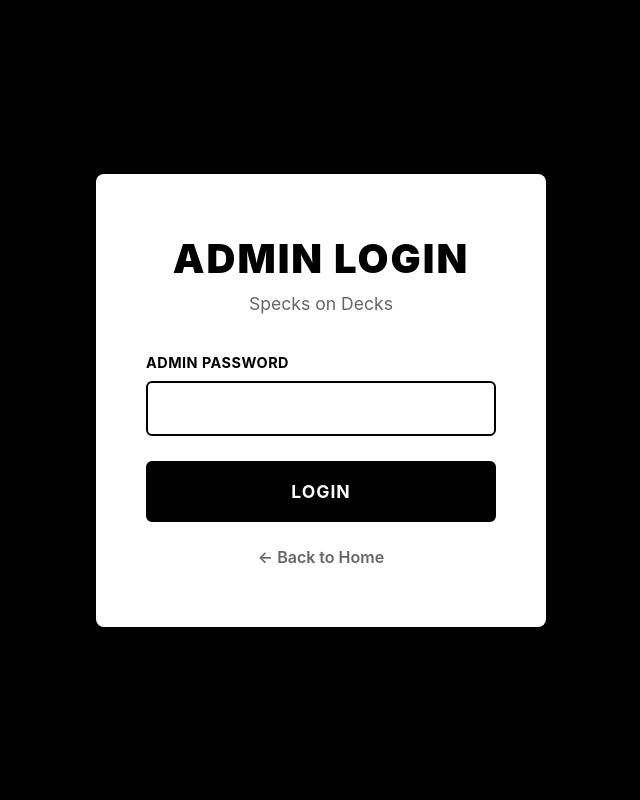
After one commit to Zetroseeeee/specksondecks, a Flask app: page /admin/login in a window 1280 px wide. The commit adds this page. Shown: the whole page, without its empty margins (319-959 px from the left). Run offline with Flask 3, Linux system fonts and the light colour scheme.

Commit message:
Add password protection to admin dashboard with login page and logout functionality

```diff
--- a/app.py
+++ b/app.py
@@ -4,14 +4,27 @@ Flask web application for handling bookings, quotes, and tracking
 Version: 2.0 - Professional Visual Design
 """
 
-from flask import Flask, render_template, request, jsonify, redirect, url_for
+from flask import Flask, render_template, request, jsonify, redirect, url_for, session
 from database import BookingDatabase
 from email_system import EmailSystem
 from datetime import datetime
 import os
+from functools import wraps
 
 app = Flask(__name__)
-app.secret_key = 'specks-on-decks-secret-key-change-this'
+app.secret_key = os.getenv('SECRET_KEY', 'specks-on-decks-secret-key-change-this-in-production')
+
+# Admin password from environment variable
+ADMIN_PASSWORD = os.getenv('ADMIN_PASSWORD', 'admin123')  # Default for local testing
+
+def login_required(f):
+    """Decorator to protect routes that require admin login"""
+    @wraps(f)
+    def decorated_function(*args, **kwargs):
+        if not session.get('admin_logged_in'):
+            return redirect(url_for('login'))
+        return f(*args, **kwargs)
+    return decorated_function
 
 # Initialize database and email system
 db = BookingDatabase()
@@ -111,7 +124,34 @@ def submit_booking():
             'error': str(e)
         }), 400
 
+@app.route('/admin/login', methods=['GET'])
+def login():
+    """Admin login page"""
+    # If already logged in, redirect to dashboard
+    if session.get('admin_logged_in'):
+        return redirect(url_for('dashboard'))
+    return render_template('login.html')
+
+@app.route('/admin/login', methods=['POST'])
+def login_post():
+    """Handle admin login"""
+    data = request.json
+    password = data.get('password', '')
+
+    if password == ADMIN_PASSWORD:
+        session['admin_logged_in'] = True
+        return jsonify({'success': True})
+    else:
+        return jsonify({'success': False, 'error': 'Invalid password'}), 401
+
+@app.route('/admin/logout')
+def logout():
+    """Log out admin"""
+    session.pop('admin_logged_in', None)
+    return redirect(url_for('index'))
+
 @app.route('/dashboard')
+@login_required
 def dashboard():
     """Admin dashboard to view all bookings"""
     # Get all bookings
@@ -137,6 +177,7 @@ def dashboard():
                          pending_payments=pending_payments)
 
 @app.route('/booking/<int:booking_id>')
+@login_required
 def booking_detail(booking_id):
     """View details of a specific booking"""
     booking = db.get_booking(booking_id)
@@ -146,6 +187,7 @@ def booking_detail(booking_id):
     return render_template('booking_detail.html', booking=booking)
 
 @app.route('/api/update-status/<int:booking_id>', methods=['POST'])
+@login_required
 def update_status(booking_id):
     """Update booking status"""
     data = request.json
@@ -165,6 +207,7 @@ def update_status(booking_id):
     return jsonify({'success': True})
 
 @app.route('/api/update-payment/<int:booking_id>', methods=['POST'])
+@login_required
 def update_payment(booking_id):
     """Update payment information"""
     data = request.json
--- a/templates/index.html
+++ b/templates/index.html
@@ -300,7 +300,7 @@
             <p class="tagline">Professional DJ Services<br>Making Your Events Unforgettable</p>
             <div class="hero-buttons">
                 <a href="/book" class="btn btn-primary">Get Instant Quote</a>
-                <a href="/dashboard" class="btn btn-secondary">Admin Dashboard</a>
+                <a href="/admin/login" class="btn btn-secondary">Admin Dashboard</a>
             </div>
         </div>
     </section>
--- /dev/null
+++ b/templates/login.html
@@ -0,0 +1,195 @@
+<!DOCTYPE html>
+<html lang="en">
+<head>
+    <meta charset="UTF-8">
+    <meta name="viewport" content="width=device-width, initial-scale=1.0">
+    <title>Admin Login - Specks on Decks</title>
+    <style>
+        * {
+            margin: 0;
+            padding: 0;
+            box-sizing: border-box;
+        }
+
+        body {
+            font-family: -apple-system, BlinkMacSystemFont, 'Segoe UI', 'Helvetica Neue', Arial, sans-serif;
+            background: #000000;
+            min-height: 100vh;
+            display: flex;
+            align-items: center;
+            justify-content: center;
+            padding: 20px;
+        }
+
+        .login-container {
+            max-width: 450px;
+            width: 100%;
+            background: #ffffff;
+            border-radius: 8px;
+            padding: 60px 50px;
+            box-shadow: 0 10px 40px rgba(0,0,0,0.3);
+        }
+
+        .logo {
+            text-align: center;
+            margin-bottom: 40px;
+        }
+
+        .logo h1 {
+            font-size: 2.5em;
+            font-weight: 900;
+            color: #000000;
+            margin-bottom: 10px;
+            letter-spacing: 2px;
+            text-transform: uppercase;
+        }
+
+        .logo p {
+            color: #666666;
+            font-size: 1.1em;
+        }
+
+        .form-group {
+            margin-bottom: 25px;
+        }
+
+        label {
+            display: block;
+            font-weight: 700;
+            margin-bottom: 10px;
+            color: #000000;
+            text-transform: uppercase;
+            letter-spacing: 0.5px;
+            font-size: 0.9em;
+        }
+
+        input[type="password"] {
+            width: 100%;
+            padding: 15px;
+            border: 2px solid #e0e0e0;
+            border-radius: 6px;
+            font-size: 1.1em;
+            font-family: inherit;
+            transition: border-color 0.3s;
+        }
+
+        input[type="password"]:focus {
+            outline: none;
+            border-color: #000000;
+        }
+
+        .btn {
+            width: 100%;
+            padding: 18px;
+            background: #000000;
+            color: white;
+            border: 2px solid #000000;
+            border-radius: 6px;
+            font-size: 1.1em;
+            font-weight: 700;
+            text-transform: uppercase;
+            letter-spacing: 1px;
+            cursor: pointer;
+            transition: all 0.3s;
+            font-family: inherit;
+        }
+
+        .btn:hover {
+            background: white;
+            color: #000000;
+            transform: translateY(-2px);
+            box-shadow: 0 4px 12px rgba(0,0,0,0.2);
+        }
+
+        .error-message {
+            background: #ffebee;
+            color: #c62828;
+            padding: 15px;
+            border-radius: 6px;
+            margin-bottom: 20px;
+            border-left: 4px solid #c62828;
+            display: none;
+        }
+
+        .back-link {
+            text-align: center;
+            margin-top: 25px;
+        }
+
+        .back-link a {
+            color: #666666;
+            text-decoration: none;
+            font-weight: 600;
+            transition: color 0.3s;
+        }
+
+        .back-link a:hover {
+            color: #000000;
+        }
+
+        @media (max-width: 480px) {
+            .login-container {
+                padding: 40px 30px;
+            }
+
+            .logo h1 {
+                font-size: 2em;
+            }
+        }
+    </style>
+</head>
+<body>
+    <div class="login-container">
+        <div class="logo">
+            <h1>Admin Login</h1>
+            <p>Specks on Decks</p>
+        </div>
+
+        <div id="error-message" class="error-message"></div>
+
+        <form id="login-form">
+            <div class="form-group">
+                <label for="password">Admin Password</label>
+                <input type="password" id="password" name="password" required autofocus>
+            </div>
+
+            <button type="submit" class="btn">Login</button>
+        </form>
+
+        <div class="back-link">
+            <a href="/">← Back to Home</a>
+        </div>
+    </div>
+
+    <script>
+        document.getElementById('login-form').addEventListener('submit', async function(e) {
+            e.preventDefault();
+
+            const password = document.getElementById('password').value;
+            const errorEl = document.getElementById('error-message');
+
+            try {
+                const response = await fetch('/admin/login', {
+                    method: 'POST',
+                    headers: {'Content-Type': 'application/json'},
+                    body: JSON.stringify({password: password})
+                });
+
+                const result = await response.json();
+
+                if (result.success) {
+                    window.location.href = '/dashboard';
+                } else {
+                    errorEl.textContent = result.error || 'Invalid password';
+                    errorEl.style.display = 'block';
+                    document.getElementById('password').value = '';
+                }
+            } catch (error) {
+                console.error('Error:', error);
+                errorEl.textContent = 'Error logging in. Please try again.';
+                errorEl.style.display = 'block';
+            }
+        });
+    </script>
+</body>
+</html>
```
Also changed, not shown: ADMIN_PASSWORD.md (added, +42 -0 lines), templates/dashboard.html (+30 -1 lines).
